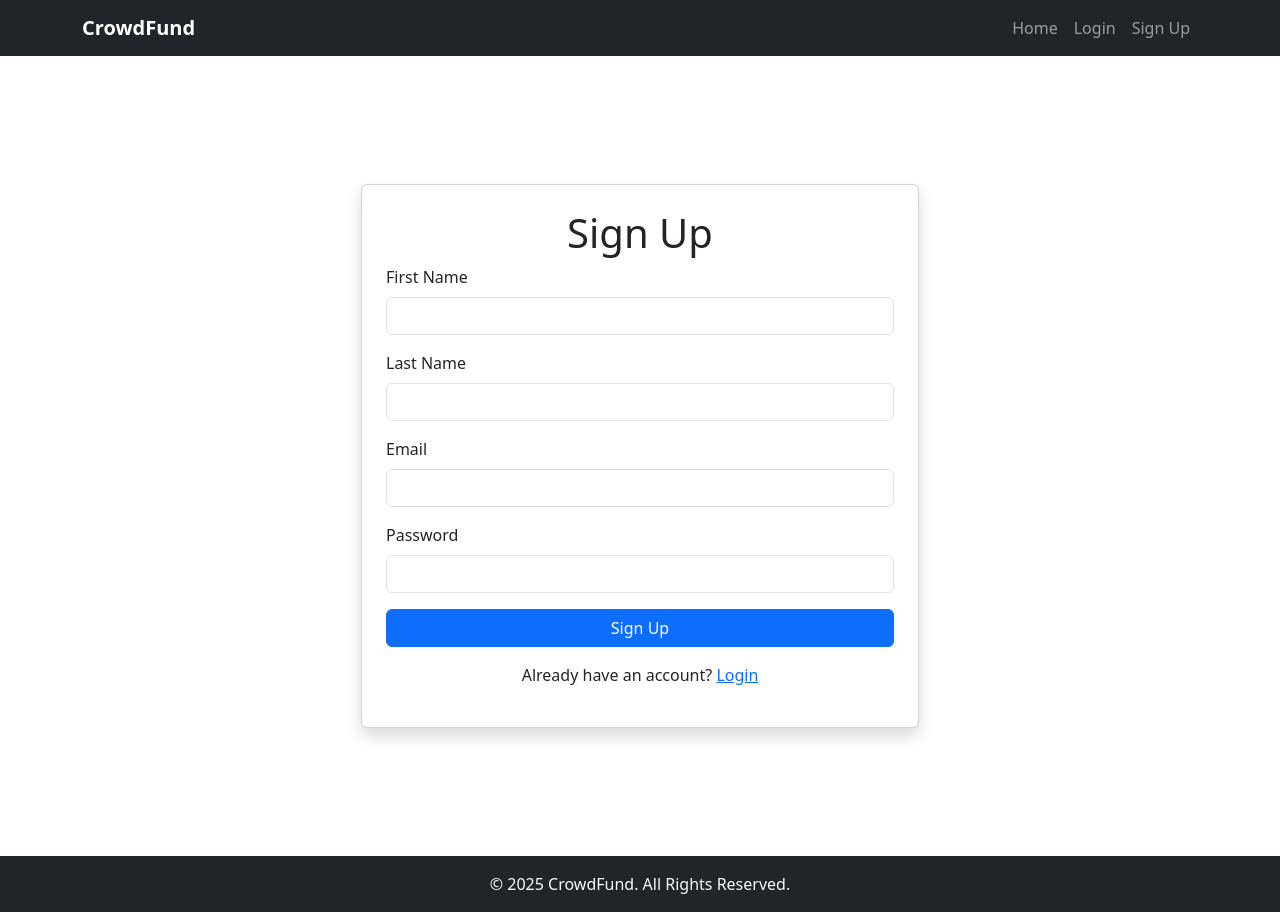
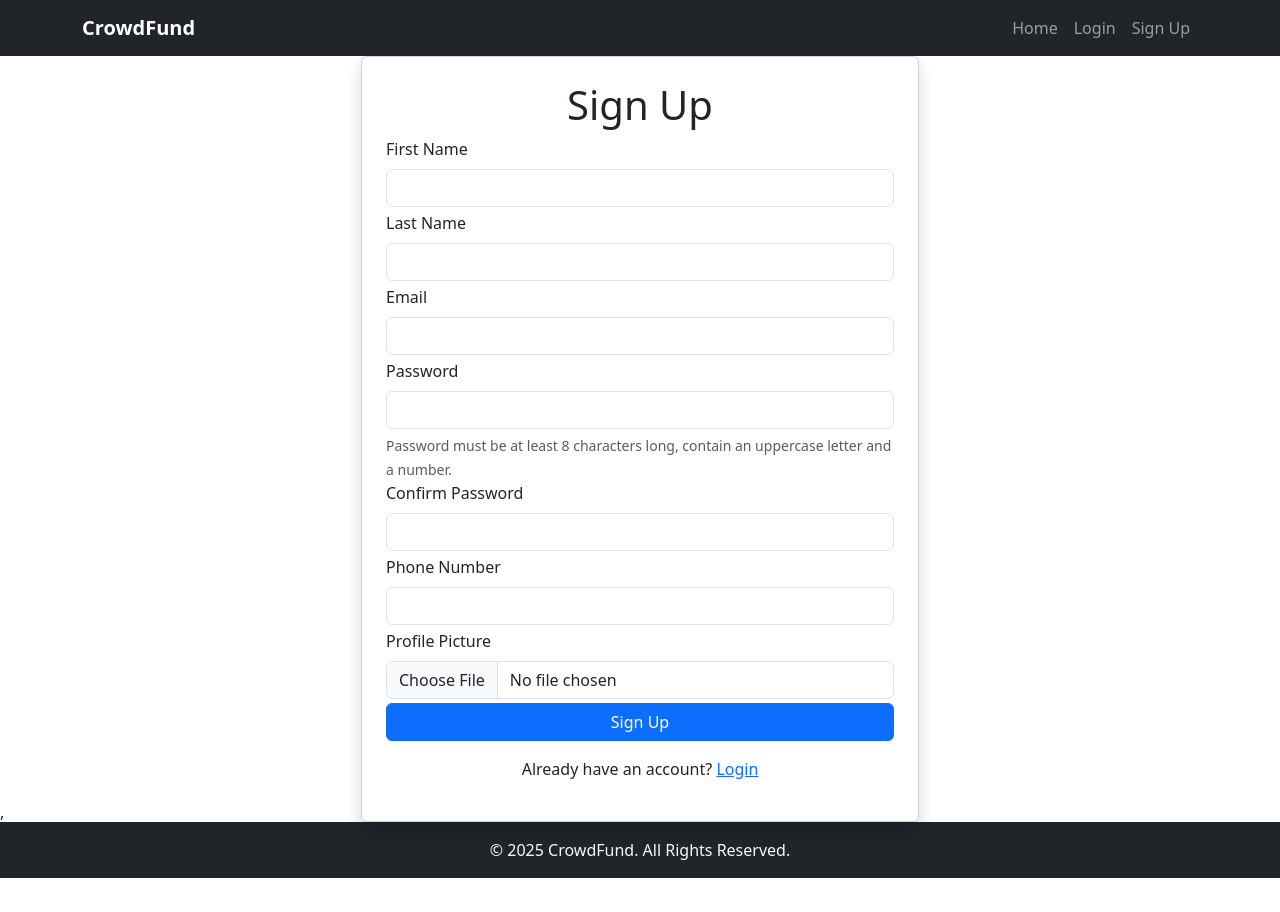
Before and after one commit to Ayat166/Crowd_Funding_Frontend, a React (Vite) app: page /signup in a window 1280 px wide. After the commit the page ends 878 px from the top, so only its background shows below. Built offline with nearby package versions, Linux system fonts and the light colour scheme.

Commit message:
Added full signup front&back

```diff
--- a/src/App.jsx
+++ b/src/App.jsx
@@ -7,7 +7,6 @@ import Signup from "./pages/Signup";
 
 function App() {
   return (
-    <Router>
       <div className="d-flex flex-column vh-100">
         <Navbar />
         <div className="flex-grow-1">
@@ -19,7 +18,7 @@ function App() {
         </div>
         <Footer />
       </div>
-    </Router>
+
   );
 }
 
--- a/src/main.jsx
+++ b/src/main.jsx
@@ -2,8 +2,11 @@ import { StrictMode } from 'react'
 import { createRoot } from 'react-dom/client'
 import App from './App.jsx'
 import "bootstrap/dist/css/bootstrap.min.css";
+import {BrowserRouter as Router} from 'react-router-dom'
 createRoot(document.getElementById('root')).render(
-  <StrictMode>
-    <App />
-  </StrictMode>,
+  <Router>
+    <StrictMode>
+      <App />
+    </StrictMode>,
+  </Router>
 )
--- a/src/pages/Signup.jsx
+++ b/src/pages/Signup.jsx
@@ -1,62 +1,179 @@
 import { useState } from "react";
 import { Link } from "react-router-dom";
+import axios from "axios";
 
 function Signup() {
   const [formData, setFormData] = useState({
-    firstName: "",
-    lastName: "",
+    first_name: "",
+    last_name: "",
     email: "",
     password: "",
+    confirmPassword: "",
+    mobile: "",
+    profile_picture: null,
   });
+  const [successMessage, setSuccessMessage] = useState("");
+
+  const [phoneError, setPhoneError] = useState("");
+  const [passwordError, setPasswordError] = useState("");
+
 
   const handleChange = (e) => {
-    setFormData({ ...formData, [e.target.name]: e.target.value });
+    const { name, value } = e.target;
+    const updatedFormData = { ...formData, [name]: value };
+    setFormData(updatedFormData);
+
+    if (name === "password" || name === "confirmPassword") {
+      if (
+        updatedFormData.password &&
+        updatedFormData.confirmPassword &&
+        updatedFormData.password !== updatedFormData.confirmPassword
+      ) {
+        setPasswordError("Passwords do not match");
+      } else {
+        setPasswordError("");
+      }
+    }
   };
 
-  const handleSignup = (e) => {
+  const handleSignup = async (e) => {
     e.preventDefault();
-    console.log("Signing up:", formData);
+    const formDataToSend = new FormData();
+
+    formDataToSend.append("first_name", formData.first_name);
+    formDataToSend.append("last_name", formData.last_name);
+    formDataToSend.append("email", formData.email);
+    formDataToSend.append("password", formData.password);
+    formDataToSend.append("mobile", formData.mobile);
+
+    // Append the profile picture if it exists
+    if (formData.profile_picture) {
+      formDataToSend.append("profile_picture", formData.profile_picture);
+    }
+
+    try {
+      const response = await axios.post("http://127.0.0.1:8000/api/users/register/", formData, {
+        headers: {
+          "Content-Type": "multipart/form-data",
+        },
+      });
+      setSuccessMessage("Registration successful!");
+      setFormData({
+        first_name: "",
+        last_name: "",
+        email: "",
+        password: "",
+        confirmPassword: "",
+        mobile: "",
+        profile_picture: null,
+      });
+      setTimeout(() => setSuccessMessage(""), 3000);
+
+    } catch (error) {
+      console.error("Error during signup:", error.response ? error.response.data : error);
+    }
   };
 
   return (
-    <div className="container d-flex justify-content-center align-items-center vh-100">
+
+    <div className="container d-flex justify-content-center align-items-center vh-10">
       <div className="card p-4 shadow w-50">
         <h1 className="text-center">Sign Up</h1>
+        {successMessage && (
+          <div className="alert alert-success text-center mb-3">
+            {successMessage}
+          </div>
+        )}
         <form onSubmit={handleSignup}>
-          <div className="mb-3">
+          <div className="mb-1">
             <label className="form-label">First Name</label>
             <input
               type="text"
-              name="firstName"
+              name="first_name"
               className="form-control"
+              value={formData.first_name}
               onChange={handleChange}
             />
           </div>
-          <div className="mb-3">
+          <div className="mb-1">
             <label className="form-label">Last Name</label>
             <input
               type="text"
-              name="lastName"
+              name="last_name"
               className="form-control"
+              value={formData.last_name}
               onChange={handleChange}
             />
           </div>
-          <div className="mb-3">
+          <div className="mb-1">
             <label className="form-label">Email</label>
             <input
               type="email"
               name="email"
               className="form-control"
+              value={formData.email}
               onChange={handleChange}
             />
           </div>
-          <div className="mb-3">
+          <div className="mb-1">
             <label className="form-label">Password</label>
             <input
               type="password"
               name="password"
               className="form-control"
+              value={formData.password}
               onChange={handleChange}
+            />
+          </div>
+          <small className="text-muted">
+            Password must be at least 8 characters long, contain an uppercase letter and a number.
+          </small>
+          <div className="mb-1">
+            <label className="form-label">Confirm Password</label>
+            <input
+              type="password"
+              name="confirmPassword"
+              className={`form-control ${passwordError ? "is-invalid" : ""}`}
+              value={formData.confirmPassword}
+              onChange={handleChange}
+            />
+            {passwordError && (
+              <div className="invalid-feedback">{passwordError}</div>
+            )}
+          </div>
+
+          <div className="mb-1">
+            <label className="form-label">Phone Number</label>
+            <input
+              type="text"
+              name="mobile"
+              className={`form-control ${phoneError ? 'is-invalid' : ''}`}
+              value={formData.mobile}
+              onChange={(e) => {
+                const value = e.target.value;
+                setFormData({ ...formData, mobile: value });
+
+                const egyptianRegex = /^01[0-2,5][0-9]{8}$/;
+                if (!egyptianRegex.test(value)) {
+                  setPhoneError("Invalid Egyptian phone number");
+                } else {
+                  setPhoneError("");
+                }
+              }}
+            />
+            {phoneError && <div className="invalid-feedback">{phoneError}</div>}
+          </div>
+
+          <div className="mb-1">
+            <label className="form-label">Profile Picture</label>
+            <input
+              type="file"
+              name="profile_picture"
+              className="form-control"
+              onChange={(e) => {
+                const file = e.target.files[0];
+                setFormData({ ...formData, profile_picture: file });
+              }}
             />
           </div>
           <button type="submit" className="btn btn-primary w-100">
@@ -74,4 +191,5 @@ function Signup() {
   );
 }
 
+
 export default Signup;
```
Also changed, not shown: package.json (+7 -1 lines), src/components/AxiosInstance.jsx (added, +12 -0 lines), 1 other file (tests, documents, lock files or other folders).
